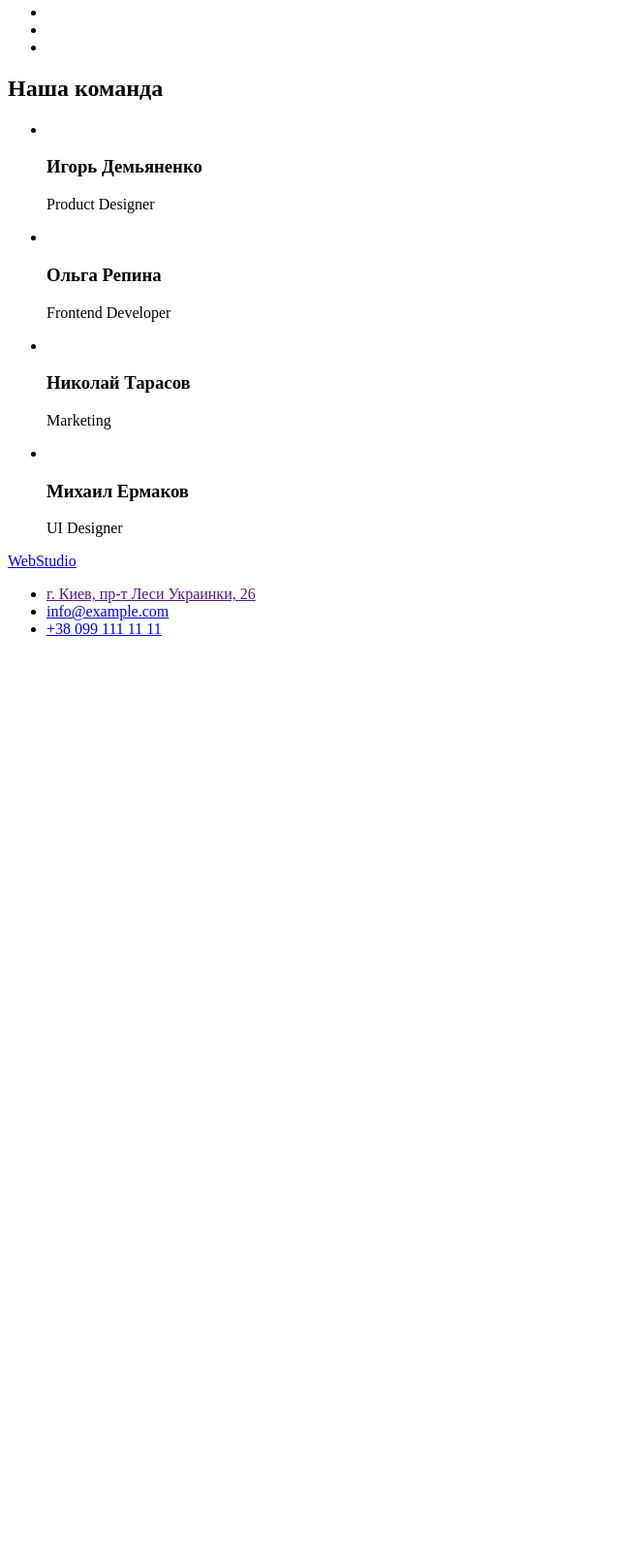
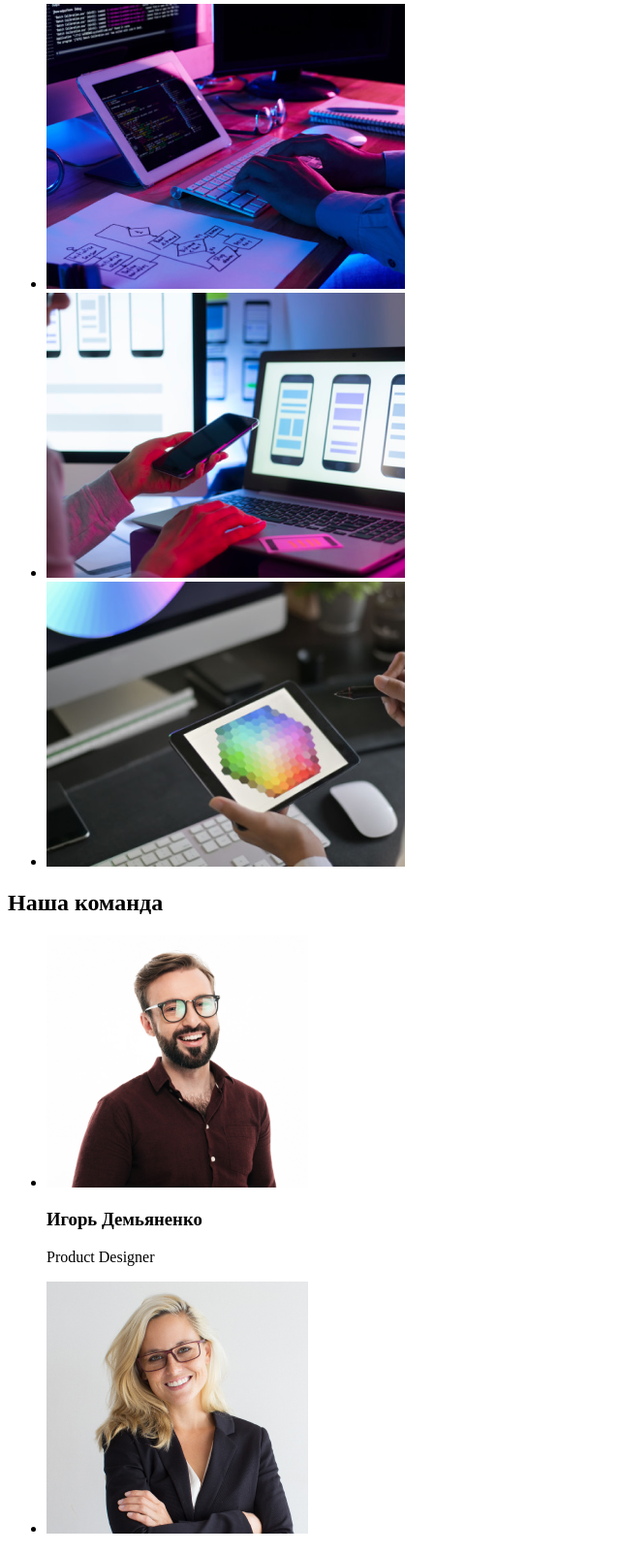
Before and after one commit to TverdovskyiAleksey/goit-markup-hw-01, a plain HTML site: page index.html in a window 1280 px wide. Shown: the part 635-2237 px from the top of the page at 97% size, without its empty margins (0-640 px from the left). Before the commit the page ends 1309 px from the top, so only its background shows below. Drawn offline with Linux system fonts and the light colour scheme; the site is published under a folder, as on GitHub Pages, so addresses that start at the root find nothing.

Commit message:
Update index.html

```diff
--- a/index.html
+++ b/index.html
@@ -60,17 +60,17 @@
         <ul>
             <li>
                 <a href="">
-                    <img src="/images/img.png" alt="">
+                    <img src="./images/img.png" alt="">
                 </a>
             </li>
             <li>
                 <a href="">
-                    <img src="/images/img1.png" alt="">
+                    <img src="./images/img1.png" alt="">
                 </a>
             </li>
             <li>
                 <a href="">
-                    <img src="/images/img2.png" alt="">
+                    <img src="./images/img2.png" alt="">
                 </a>
             </li>
         </ul>
@@ -81,28 +81,28 @@
         <ul>
             <li>
                 <a href="">
-                    <img src="/images/photo.jpg" alt="" width="270">
+                    <img src="./images/photo.jpg" alt="" width="270">
                 </a>
                 <h3>Игорь Демьяненко</h3>
                 <p>Product Designer</p>
             </li>
             <li>
                 <a href="">
-                    <img src="/images/photo1.jpg" alt="" width="270">
+                    <img src="./images/photo1.jpg" alt="" width="270">
                 </a>
                 <h3>Ольга Репина</h3>
                 <p>Frontend Developer</p>
             </li>
             <li>
                 <a href="">
-                    <img src="/images/photo2.jpg" alt="" width="270">
+                    <img src="./images/photo2.jpg" alt="" width="270">
                 </a>
                 <h3>Николай Тарасов</h3>
                 <p>Marketing</p>
             </li>
             <li>
                 <a href="">
-                    <img src="/images/photo3.jpg" alt="" width="270">
+                    <img src="./images/photo3.jpg" alt="" width="270">
                 </a>
                 <h3>Михаил Ермаков</h3>
                 <p>UI Designer</p>
```
